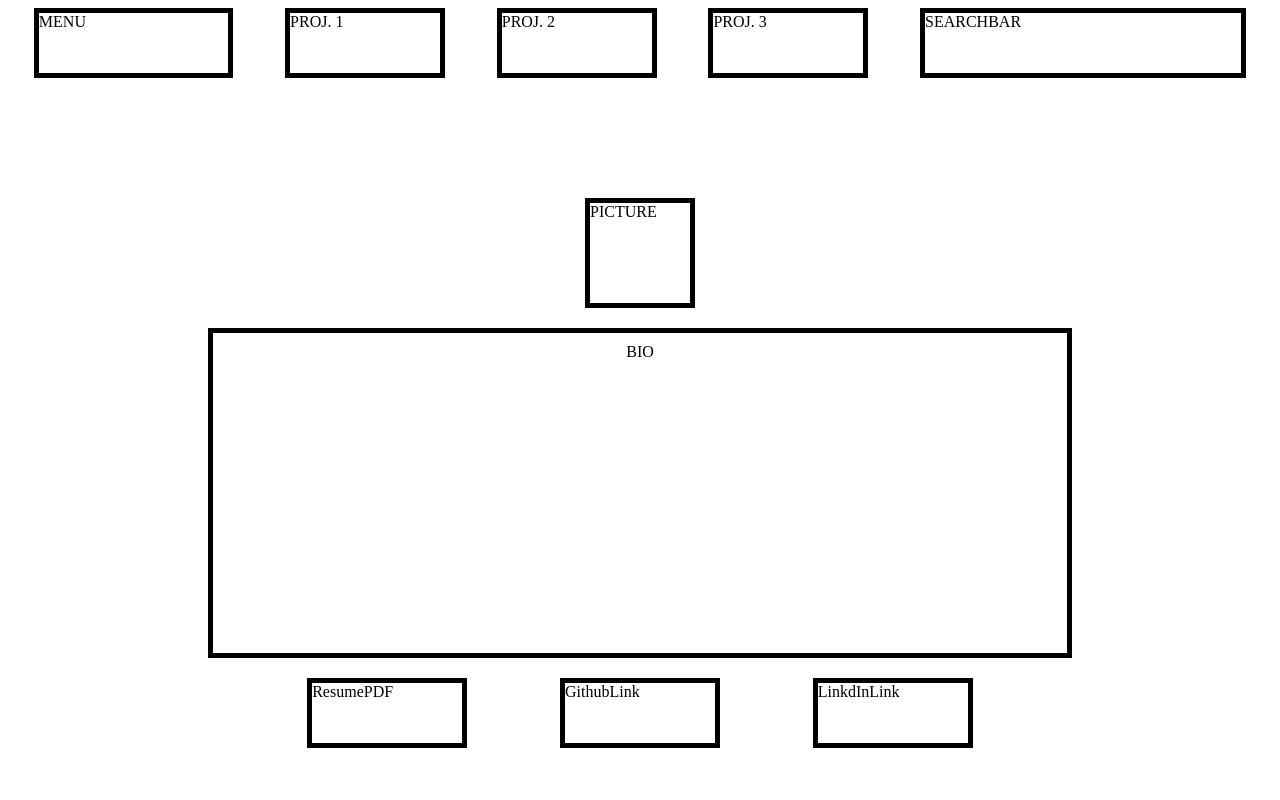
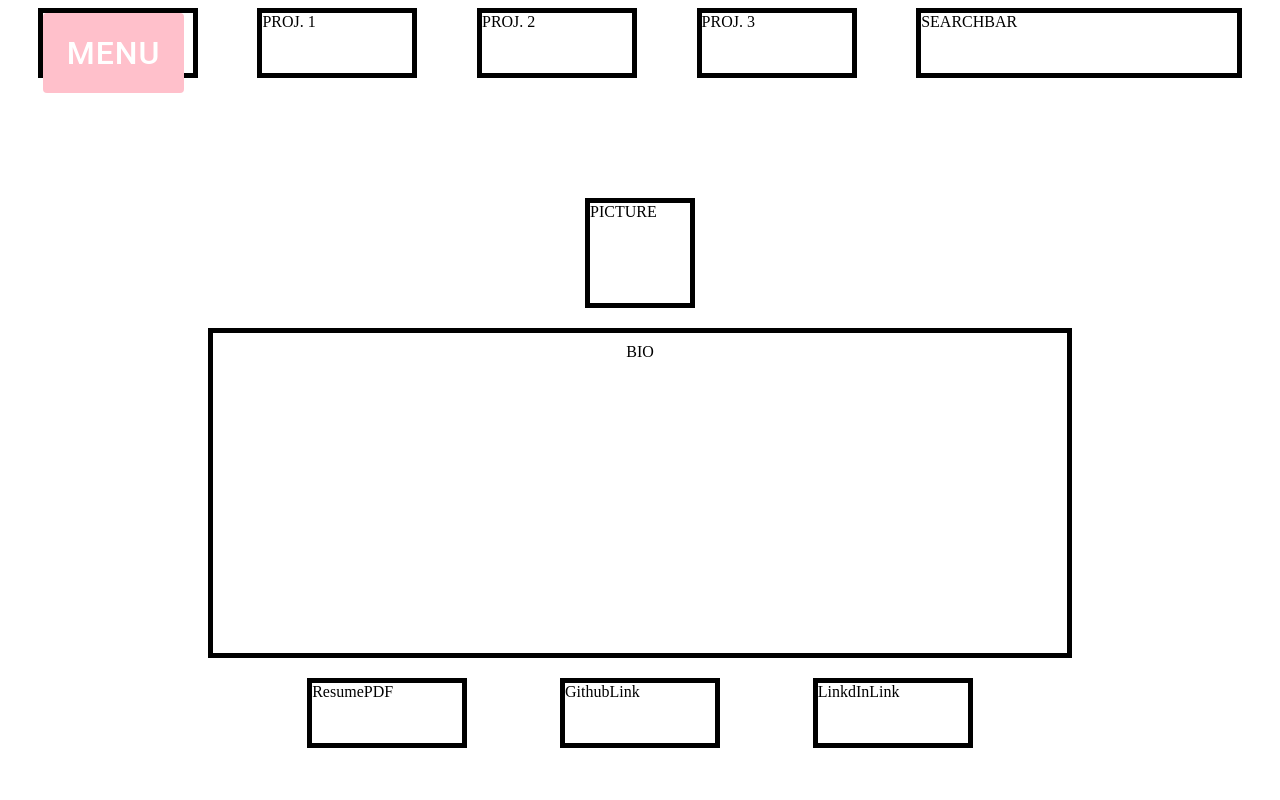
Before and after one commit to mshaner97/resumeapp, a React (Vite) app: page / in a window 1280 px wide. Shown: the top 800 px of the page. Built offline with nearby package versions, Linux system fonts and the light colour scheme.

Commit message:
saving progress before dinner break

```diff
--- a/package.json
+++ b/package.json
@@ -10,6 +10,9 @@
     "preview": "vite preview"
   },
   "dependencies": {
+    "@emotion/react": "^11.14.0",
+    "@emotion/styled": "^11.14.0",
+    "@mui/material": "^6.4.5",
     "react": "^19.0.0",
     "react-dom": "^19.0.0"
   },
--- a/src/App.css
+++ b/src/App.css
@@ -58,10 +58,6 @@ header {
   width: 25%;
 }
 
-.menu {
-  width: 15%;
-}
-
 form {
   display: flex;
   flex-direction: column;
--- a/src/App.tsx
+++ b/src/App.tsx
@@ -1,12 +1,18 @@
 import './App.css'
 import ContactForm from './ContactForm';
+import Dropdown from "./DropMenu";
 
 function App() {
 
   return (
     <>
       <header>
-        <div className='projectmenu menu'>MENU</div>
+      <div className='projectmenu menu'>
+          <Dropdown
+            buttonText="MENU"
+            menuItems={["Option 1", "Option 2", "Option 3"]}
+          />
+        </div>
         <div className='projectmenu'>PROJ. 1</div>
         <div className='projectmenu'>PROJ. 2</div>
         <div className='projectmenu'>PROJ. 3</div>
--- /dev/null
+++ b/src/DropMenu.tsx
@@ -0,0 +1,63 @@
+import React, { useState } from "react";
+import Button from '@mui/material/Button';
+import Menu from '@mui/material/Menu';
+import MenuItem from '@mui/material/MenuItem';
+
+const Dropdown = ({ buttonText, menuItems }) => {
+    const [anchorEl, setAnchorEl] = useState(null);
+    const open = Boolean(anchorEl);
+
+    const handleClick = (event) => {
+        setAnchorEl(event.currentTarget);
+    };
+
+    const handleClose = () => {
+        setAnchorEl(null);
+    };
+
+    return (
+        <div>
+            <Button
+                aria-controls={open ? 'basic-menu' : undefined}
+                aria-haspopup="true"
+                aria-expanded={open ? 'true' : undefined}
+                onClick={handleClick}sx={{
+                    backgroundColor: 'pink',
+                    '&:hover': {
+                        backgroundColor: '#ff69b4',
+                    },
+                    fontSize: '2rem',
+                    padding: '12px 24px',
+                    color: "white",
+                }}
+            >
+                {buttonText}
+            </Button>
+            <Menu
+                id="basic-menu"
+                anchorEl={anchorEl}
+                open={open}
+                onClose={handleClose}
+                MenuListProps={{
+                    'aria-labelledby': 'basic-button',
+
+                }}
+            >
+                {menuItems.map((item, index) => (
+                    <MenuItem key={index} onClick={handleClose} sx={{
+                        backgroundColor: 'white',
+                        '&:hover': {
+                            color: 'hotpink',
+                        },
+                        fontSize: '2rem',
+                        padding: '12px 24px',
+                    }}>{item}
+
+                    </MenuItem>
+                ))}
+            </Menu>
+        </div>
+    );
+};
+
+export default Dropdown;
```
Also changed, not shown: 1 other file (tests, documents, lock files or other folders).
